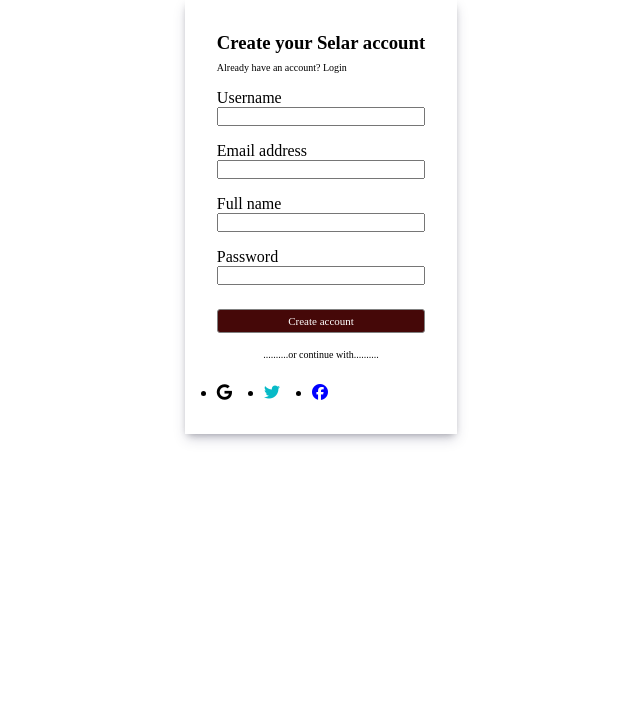
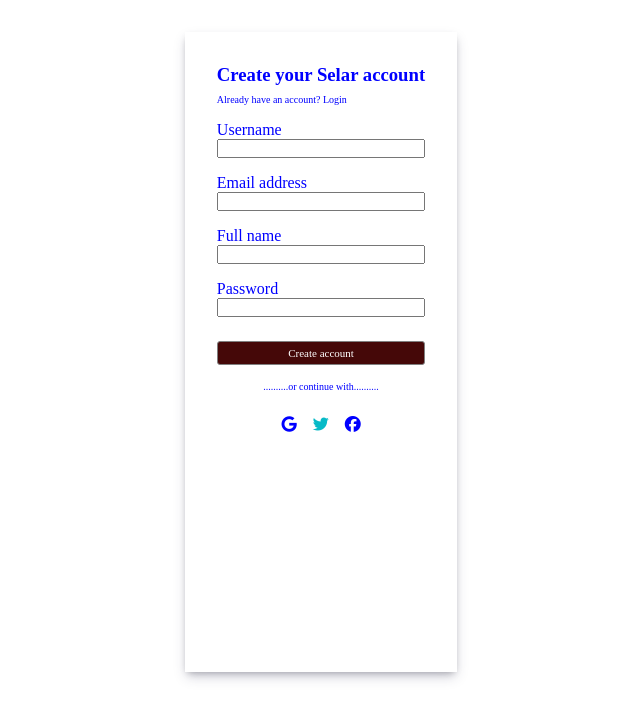
Before and after one commit to irreplaceable-programmer/unsolved-code, a plain HTML site: page index.html in a window 1280 px wide. Shown: the whole page, without its empty margins (319-959 px from the left). Drawn offline with Linux system fonts and the light colour scheme.

Commit message:
unsolved code

```diff
--- a/index.html
+++ b/index.html
@@ -16,7 +16,7 @@
     <div class="parent">
       <div class="container">
         <h3>Create your Selar account</h3>
-        <div class="acc">Already have an account? Login</div>
+        <div class="account">Already have an account? Login</div>
         <div class="info">
           <label for="">Username</label>
           <input type="text" />
@@ -43,8 +43,8 @@
             <li class="list-item">
               <i class="fa fa-twitter" aria-hidden="true"></i>
             </li>
-            <li>
-            <i class="fa fa-facebook-official" aria-hidden="true"></i>
+            <li class="list-item">
+              <i class="fa fa-facebook-official" aria-hidden="true"></i>
             </li>
           </ul>
         </div>
--- a/style.css
+++ b/style.css
@@ -3,7 +3,7 @@
   padding: 0;
   box-sizing: border-box;
 }
-.acc {
+.account {
   margin-top: 0.5rem;
   font-size: 10px;
 }
@@ -16,11 +16,17 @@
   display: flex;
   justify-content: center;
   align-items: center;
+  color: blue;
+  /* background-color: red; */
+  /* margin: 2rem; */
+  margin-top: 2rem;
 }
 .container {
   box-shadow: rgba(50, 50, 93, 0.25) 0px 6px 12px -2px,
     rgba(0, 0, 0, 0.3) 0px 3px 7px -3px;
   padding: 2rem;
+  /* margin-top: 1.5rem; */
+  min-height: 80vh;
 }
 .create {
   text-align: center;
@@ -39,15 +45,24 @@
 }
 .list {
   display: flex;
-  gap: 2rem;
+  gap: 1rem;
   margin-top: 1.5rem;
+  justify-content: center;
+  list-style: none;
 }
-.list-item{
-  align-items: center;
-}
-.fa-facebook-official{
+
+.fa-facebook-official {
   color: blue;
 }
-.fa-twitter{
+.fa-twitter {
   color: rgb(7, 186, 199);
 }
+
+@media (max-width: 290px) {
+  .container {
+    margin: 2rem;
+  }
+  .list-item {
+    flex-wrap: wrap;
+  }
+}
```
